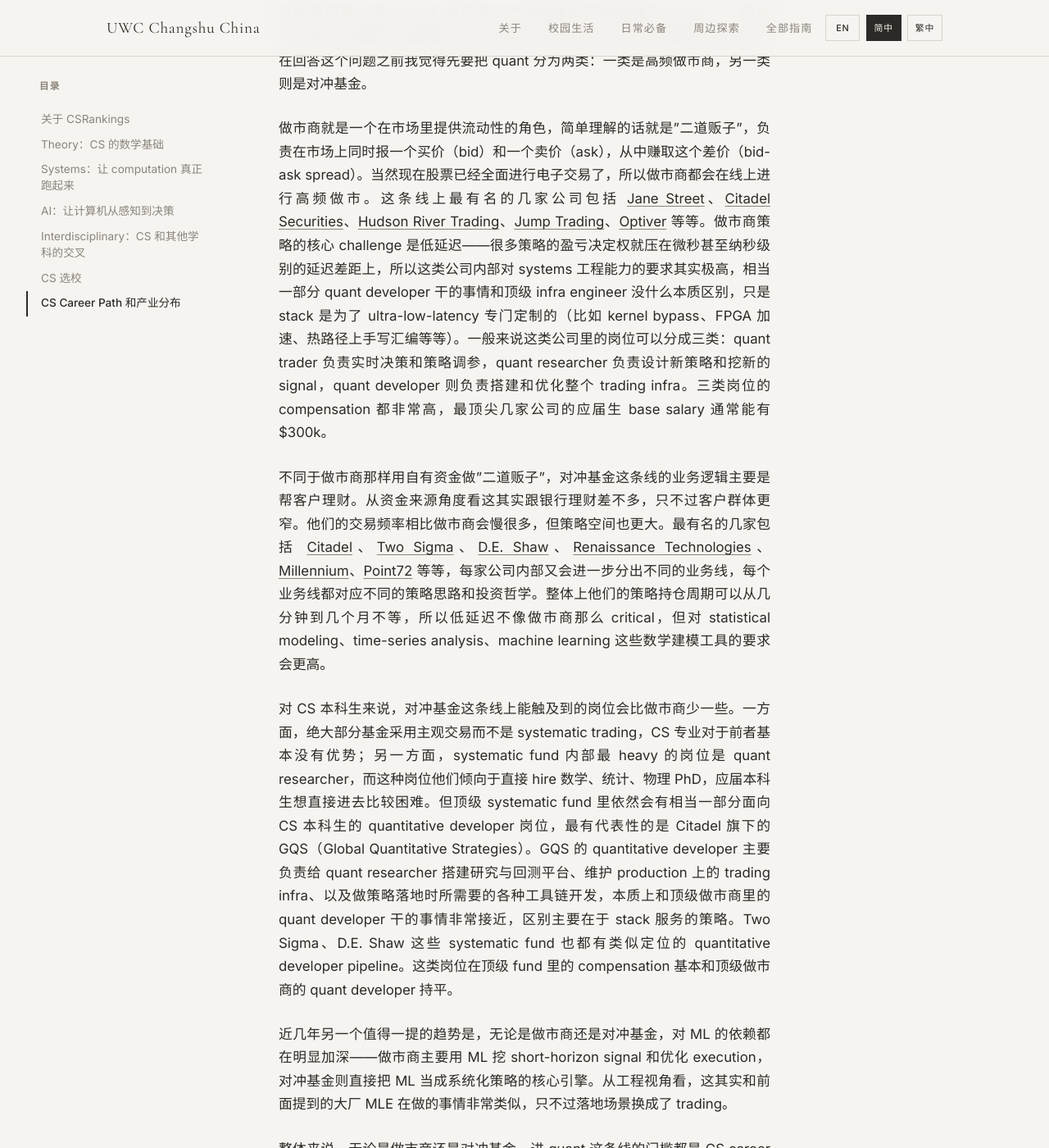
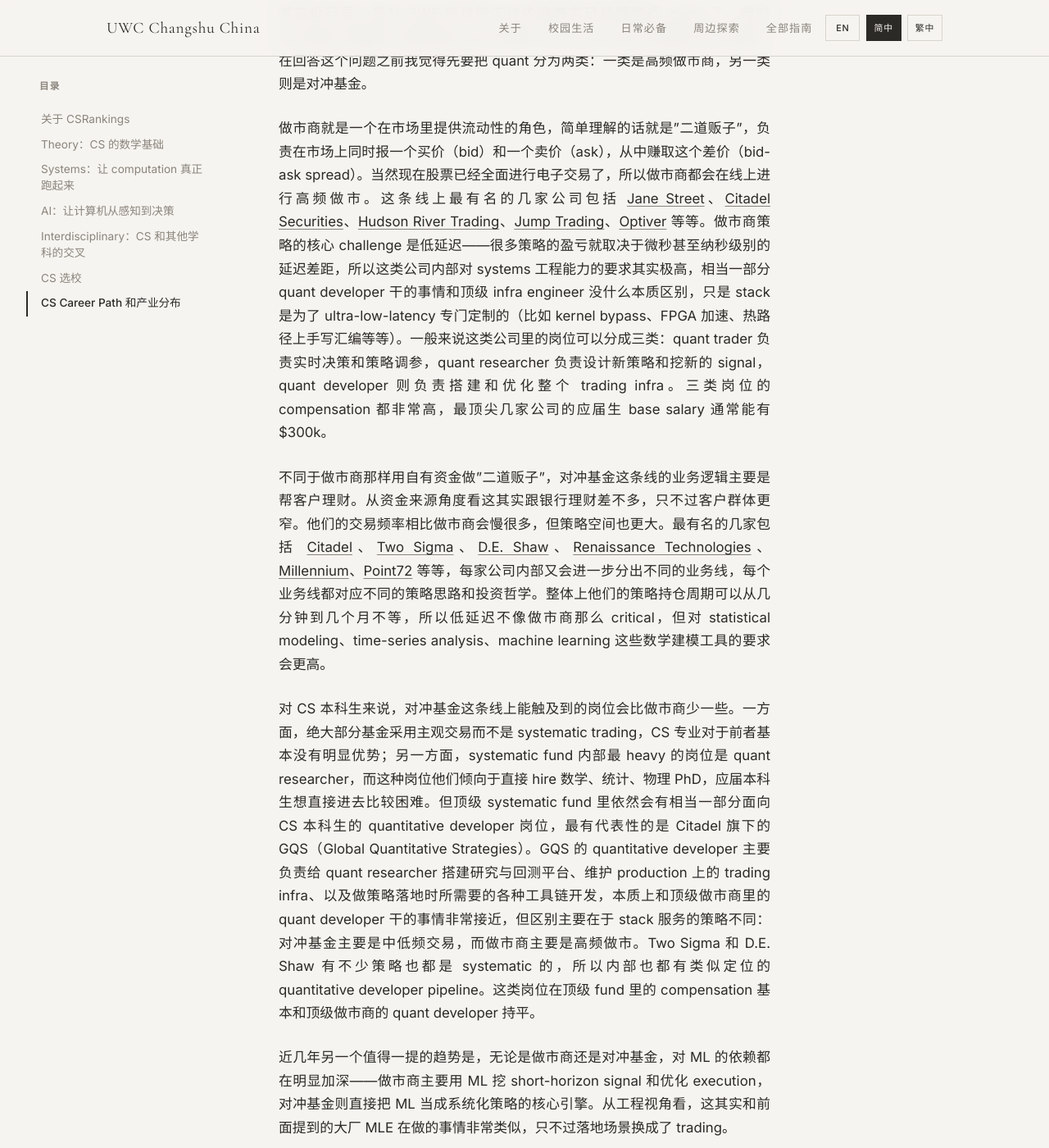
Before and after one commit to United-World-College/UWC-Survival-Guide, a Jekyll site: the page built from website/_guides/chinese/computer-science-CN.md, in a window 1280 px wide and 1400 px high, scrolled down 17604 px. Shown: the whole window at 82% size. Built offline with Jekyll 4.4.1, drawn with Linux system fonts in a browser that asks for light colours.

Commit message:
docs: tighten quant section prose + clarify GQS stack difference (CN/TW/EN)
- Reword the low-latency framing for market makers
- Soften the no-CS-advantage claim for discretionary funds
- Spell out the stack difference between hedge-fund and market-maker quant
  devs (mid/low-freq vs HFT) and note that TSF/DESCO are systematic enough
  to host analogous pipelines

```diff
--- a/website/_guides/chinese/computer-science-CN.md
+++ b/website/_guides/chinese/computer-science-CN.md
@@ -213,11 +213,11 @@
 
 其实投行里一部分 SWE 岗位的工作内容其实已经很接近 quant 了，但对 candidate 的要求一般来说比 quant 要低一些。所以 quant 究竟是干什么的呢？在回答这个问题之前我觉得先要把 quant 分为两类：一类是高频做市商，另一类则是对冲基金。
 
-做市商就是一个在市场里提供流动性的角色，简单理解的话就是"二道贩子"，负责在市场上同时报一个买价（bid）和一个卖价（ask），从中赚取这个差价（bid-ask spread）。当然现在股票已经全面进行电子交易了，所以做市商都会在线上进行高频做市。这条线上最有名的几家公司包括 [Jane Street](https://en.wikipedia.org/wiki/Jane_Street_Capital)、[Citadel Securities](https://en.wikipedia.org/wiki/Citadel_Securities)、[Hudson River Trading](https://en.wikipedia.org/wiki/Hudson_River_Trading)、[Jump Trading](https://en.wikipedia.org/wiki/Jump_Trading)、[Optiver](https://en.wikipedia.org/wiki/Optiver) 等等。做市商策略的核心 challenge 是低延迟——很多策略的盈亏决定权就压在微秒甚至纳秒级别的延迟差距上，所以这类公司内部对 systems 工程能力的要求其实极高，相当一部分 quant developer 干的事情和顶级 infra engineer 没什么本质区别，只是 stack 是为了 ultra-low-latency 专门定制的（比如 kernel bypass、FPGA 加速、热路径上手写汇编等等）。一般来说这类公司里的岗位可以分成三类：quant trader 负责实时决策和策略调参，quant researcher 负责设计新策略和挖新的 signal，quant developer 则负责搭建和优化整个 trading infra。三类岗位的 compensation 都非常高，最顶尖几家公司的应届生 base salary 通常能有 $300k。
+做市商就是一个在市场里提供流动性的角色，简单理解的话就是"二道贩子"，负责在市场上同时报一个买价（bid）和一个卖价（ask），从中赚取这个差价（bid-ask spread）。当然现在股票已经全面进行电子交易了，所以做市商都会在线上进行高频做市。这条线上最有名的几家公司包括 [Jane Street](https://en.wikipedia.org/wiki/Jane_Street_Capital)、[Citadel Securities](https://en.wikipedia.org/wiki/Citadel_Securities)、[Hudson River Trading](https://en.wikipedia.org/wiki/Hudson_River_Trading)、[Jump Trading](https://en.wikipedia.org/wiki/Jump_Trading)、[Optiver](https://en.wikipedia.org/wiki/Optiver) 等等。做市商策略的核心 challenge 是低延迟——很多策略的盈亏就取决于微秒甚至纳秒级别的延迟差距，所以这类公司内部对 systems 工程能力的要求其实极高，相当一部分 quant developer 干的事情和顶级 infra engineer 没什么本质区别，只是 stack 是为了 ultra-low-latency 专门定制的（比如 kernel bypass、FPGA 加速、热路径上手写汇编等等）。一般来说这类公司里的岗位可以分成三类：quant trader 负责实时决策和策略调参，quant researcher 负责设计新策略和挖新的 signal，quant developer 则负责搭建和优化整个 trading infra。三类岗位的 compensation 都非常高，最顶尖几家公司的应届生 base salary 通常能有 $300k。
 
 不同于做市商那样用自有资金做"二道贩子"，对冲基金这条线的业务逻辑主要是帮客户理财。从资金来源角度看这其实跟银行理财差不多，只不过客户群体更窄。他们的交易频率相比做市商会慢很多，但策略空间也更大。最有名的几家包括 [Citadel](https://en.wikipedia.org/wiki/Citadel_LLC)、[Two Sigma](https://en.wikipedia.org/wiki/Two_Sigma)、[D.E. Shaw](https://en.wikipedia.org/wiki/D._E._Shaw_%26_Co.)、[Renaissance Technologies](https://en.wikipedia.org/wiki/Renaissance_Technologies)、[Millennium](https://en.wikipedia.org/wiki/Millennium_Management,_LLC)、[Point72](https://en.wikipedia.org/wiki/Point72_Asset_Management) 等等，每家公司内部又会进一步分出不同的业务线，每个业务线都对应不同的策略思路和投资哲学。整体上他们的策略持仓周期可以从几分钟到几个月不等，所以低延迟不像做市商那么 critical，但对 statistical modeling、time-series analysis、machine learning 这些数学建模工具的要求会更高。
 
-对 CS 本科生来说，对冲基金这条线上能触及到的岗位会比做市商少一些。一方面，绝大部分基金采用主观交易而不是 systematic trading，CS 专业对于前者基本没有优势；另一方面，systematic fund 内部最 heavy 的岗位是 quant researcher，而这种岗位他们倾向于直接 hire 数学、统计、物理 PhD，应届本科生想直接进去比较困难。但顶级 systematic fund 里依然会有相当一部分面向 CS 本科生的 quantitative developer 岗位，最有代表性的是 Citadel 旗下的 GQS（Global Quantitative Strategies）。GQS 的 quantitative developer 主要负责给 quant researcher 搭建研究与回测平台、维护 production 上的 trading infra、以及做策略落地时所需要的各种工具链开发，本质上和顶级做市商里的 quant developer 干的事情非常接近，区别主要在于 stack 服务的策略。Two Sigma、D.E. Shaw 这些 systematic fund 也都有类似定位的 quantitative developer pipeline。这类岗位在顶级 fund 里的 compensation 基本和顶级做市商的 quant developer 持平。
+对 CS 本科生来说，对冲基金这条线上能触及到的岗位会比做市商少一些。一方面，绝大部分基金采用主观交易而不是 systematic trading，CS 专业对于前者基本没有明显优势；另一方面，systematic fund 内部最 heavy 的岗位是 quant researcher，而这种岗位他们倾向于直接 hire 数学、统计、物理 PhD，应届本科生想直接进去比较困难。但顶级 systematic fund 里依然会有相当一部分面向 CS 本科生的 quantitative developer 岗位，最有代表性的是 Citadel 旗下的 GQS（Global Quantitative Strategies）。GQS 的 quantitative developer 主要负责给 quant researcher 搭建研究与回测平台、维护 production 上的 trading infra、以及做策略落地时所需要的各种工具链开发，本质上和顶级做市商里的 quant developer 干的事情非常接近，但区别主要在于 stack 服务的策略不同：对冲基金主要是中低频交易，而做市商主要是高频做市。Two Sigma 和 D.E. Shaw 有不少策略也都是 systematic 的，所以内部也都有类似定位的 quantitative developer pipeline。这类岗位在顶级 fund 里的 compensation 基本和顶级做市商的 quant developer 持平。
 
 近几年另一个值得一提的趋势是，无论是做市商还是对冲基金，对 ML 的依赖都在明显加深——做市商主要用 ML 挖 short-horizon signal 和优化 execution，对冲基金则直接把 ML 当成系统化策略的核心引擎。从工程视角看，这其实和前面提到的大厂 MLE 在做的事情非常类似，只不过落地场景换成了 trading。
 
```
Also changed, not shown: website/_guides/chinese/computer-science-TW.md (+2 -2 lines), website/_guides/default/computer-science.md (+2 -2 lines).
